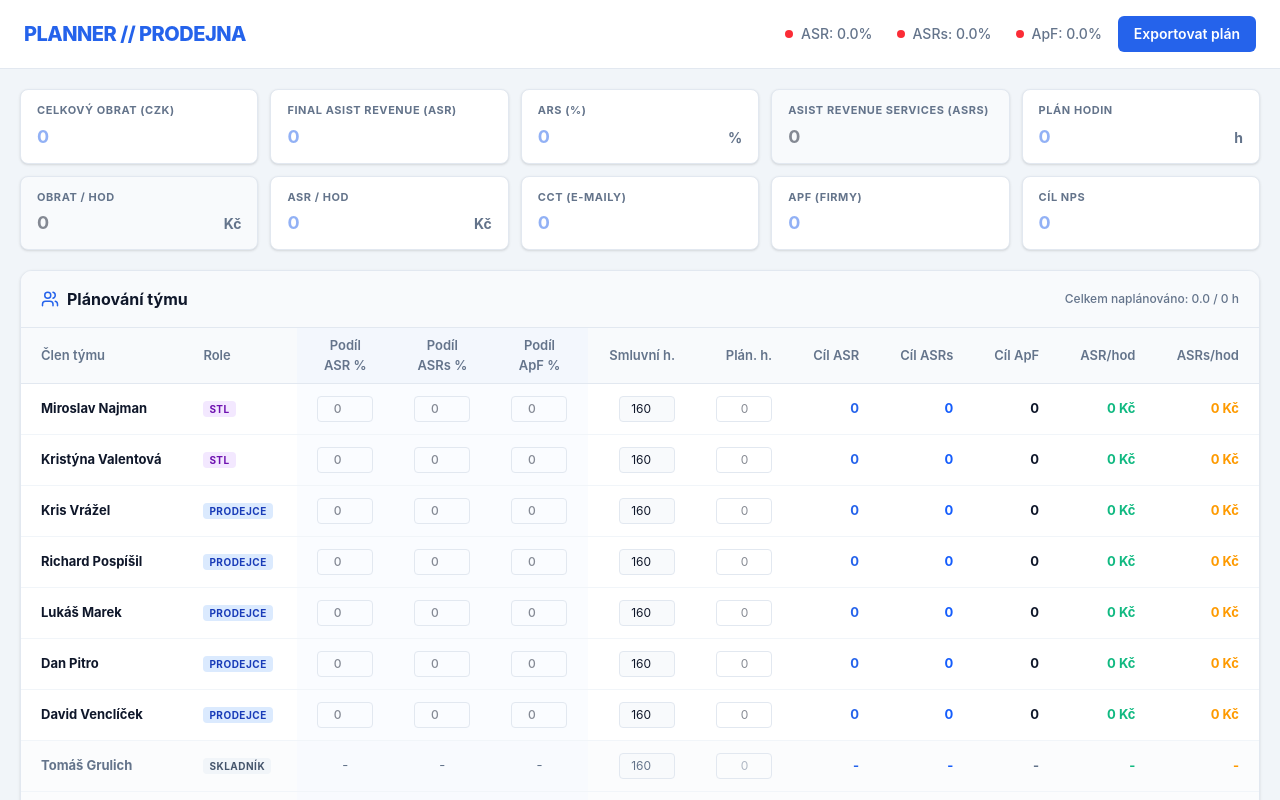
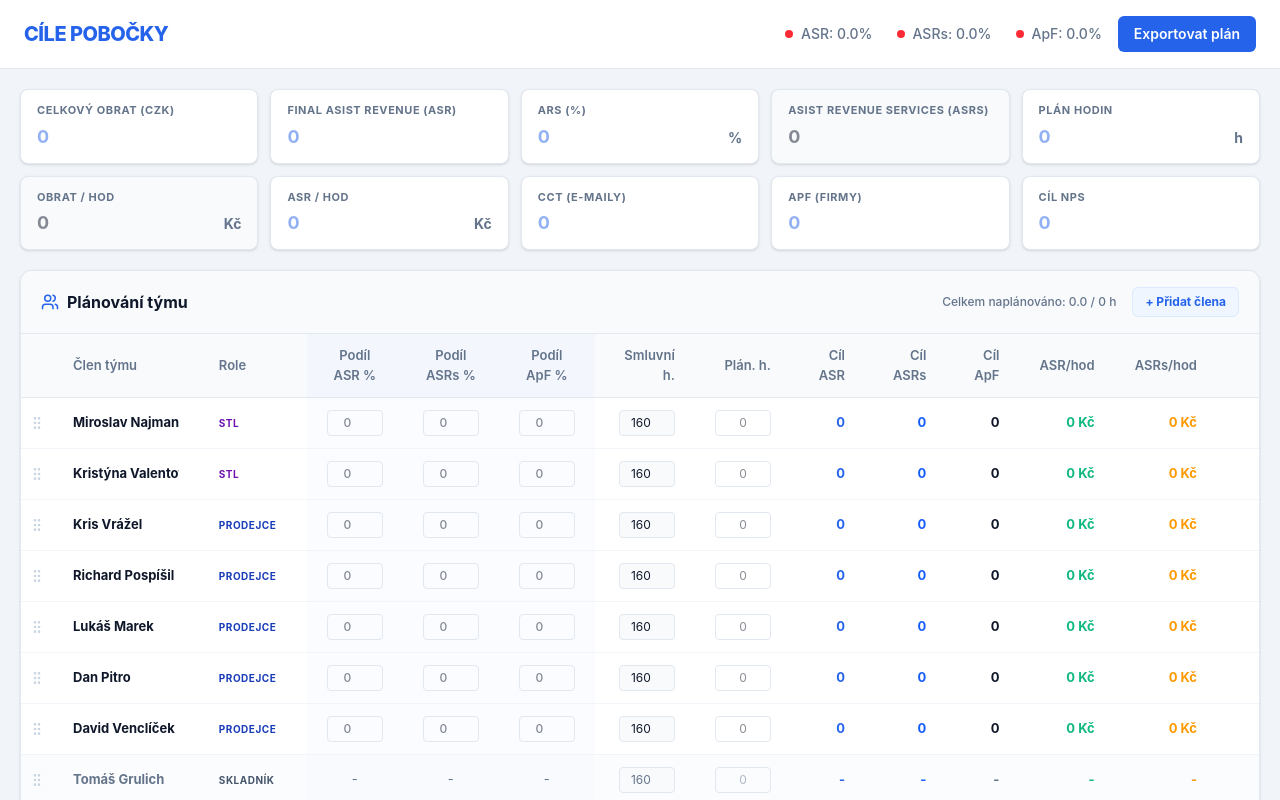
Before and after one commit to miroslavmiminajman-ui/Planovac-pobocky, a React (Vite) app: page / in a window 1280 px wide. Shown: the top 800 px of the page. Built offline with nearby package versions, Linux system fonts and the light colour scheme.

Commit message:
Add files via upload

```diff
--- a/index.html
+++ b/index.html
@@ -3,7 +3,7 @@
   <head>
     <meta charset="UTF-8" />
     <meta name="viewport" content="width=device-width, initial-scale=1.0" />
-    <title>Plánovač pobočky</title>
+    <title>My Google AI Studio App</title>
   </head>
   <body>
     <div id="root"></div>
--- a/metadata.json
+++ b/metadata.json
@@ -1,5 +1,5 @@
 {
-  "name": "Plánovač Prodejny",
+  "name": "Cíle pobočky",
   "description": "Aplikace pro rozplánování cílů prodejny na jednotlivé členy týmu na základě historického výkonu z XLS reportu.",
   "requestFramePermissions": [],
   "majorCapabilities": []
--- a/src/App.tsx
+++ b/src/App.tsx
@@ -11,9 +11,13 @@ import {
   Mail,
   Percent,
   Briefcase,
-  AlertCircle
+  AlertCircle,
+  Trash2,
+  ChevronUp,
+  ChevronDown,
+  GripVertical
 } from 'lucide-react';
-import { motion, AnimatePresence } from 'motion/react';
+import { motion, AnimatePresence, Reorder } from 'motion/react';
 import { cn } from './lib/utils';
 import { StoreTargets, Employee, EmployeeShares, EmployeeTarget } from './types';
 
@@ -44,6 +48,12 @@ const HARDCODED_EMPLOYEES: Employee[] = [
 ];
 
 export default function App() {
+  const [employees, setEmployees] = useState<Employee[]>(() => {
+    const saved = localStorage.getItem('planner_employees_v5');
+    if (saved) return JSON.parse(saved);
+    return HARDCODED_EMPLOYEES;
+  });
+
   const [targets, setTargets] = useState<StoreTargets>(() => {
     const saved = localStorage.getItem('planner_targets_v4');
     return saved ? JSON.parse(saved) : INITIAL_TARGETS;
@@ -68,6 +78,10 @@ export default function App() {
   });
 
   useEffect(() => {
+    localStorage.setItem('planner_employees_v5', JSON.stringify(employees));
+  }, [employees]);
+
+  useEffect(() => {
     localStorage.setItem('planner_targets_v4', JSON.stringify(targets));
   }, [targets]);
 
@@ -85,7 +99,7 @@ export default function App() {
 
   const calculatedTargets = useMemo(() => {
     // Stage 1: Initial targets with sick/vacation correction
-    const initial = HARDCODED_EMPLOYEES.map(emp => {
+    const initial = employees.map(emp => {
       const shares = employeeShares[emp.id] || { asr: 0, asr_s: 0, apf: 0 };
       const plannedHours = employeePlannedHours[emp.id] || 0;
       const stdHours = employeeStandardHours[emp.id] || 160;
@@ -166,7 +180,7 @@ export default function App() {
         share_asr: emp.shares.asr,
       };
     });
-  }, [targets, employeePlannedHours, employeeStandardHours, employeeShares]);
+  }, [targets, employees, employeePlannedHours, employeeStandardHours, employeeShares]);
 
   const handleTargetChange = (field: keyof StoreTargets, value: string) => {
     const numVal = parseFloat(value) || 0;
@@ -214,20 +228,55 @@ export default function App() {
     setEmployeeStandardHours(prev => ({ ...prev, [id]: parseFloat(value) || 0 }));
   };
 
+  const handleEmployeeUpdate = (id: string, field: keyof Employee, value: string) => {
+    setEmployees(prev => prev.map(emp =>
+      emp.id === id ? { ...emp, [field]: value } : emp
+    ));
+  };
+
+  const handleAddEmployee = () => {
+    const newId = crypto.randomUUID();
+    setEmployees(prev => [...prev, {
+      id: newId,
+      name: 'Nový člen',
+      role: 'Prodejce',
+      standard_hours: 160
+    }]);
+    // Initialize standard hours for the new member
+    setEmployeeStandardHours(prev => ({ ...prev, [newId]: 160 }));
+  };
+
+  const [deleteConfirmId, setDeleteConfirmId] = useState<string | null>(null);
+
+  const handleDeleteEmployee = (id: string) => {
+    if (deleteConfirmId === id) {
+      setEmployees(prev => prev.filter(emp => emp.id !== id));
+      setDeleteConfirmId(null);
+    } else {
+      setDeleteConfirmId(id);
+      // Auto cancel after 3 seconds
+      setTimeout(() => setDeleteConfirmId(prev => prev === id ? null : prev), 3000);
+    }
+  };
+
+  const handleReorder = (newOrder: Employee[]) => {
+    setEmployees(newOrder);
+  };
+
   const totalPlannedObrat = calculatedTargets.reduce((s, e) => s + e.obrat, 0);
   const totalPlannedAsr = calculatedTargets.reduce((s, e) => s + e.asr, 0);
   const totalHours = calculatedTargets.reduce((s, e) => s + e.planned_hours, 0);
 
-  const totalAsrShare = HARDCODED_EMPLOYEES.reduce((s, e) => s + (employeeShares[e.id]?.asr || 0), 0);
-  const totalAsrsShare = HARDCODED_EMPLOYEES.reduce((s, e) => s + (employeeShares[e.id]?.asr_s || 0), 0);
-  const totalApfShare = HARDCODED_EMPLOYEES.reduce((s, e) => s + (employeeShares[e.id]?.apf || 0), 0);
+  const totalAsrShare = employees.reduce((s, e) => s + (employeeShares[e.id]?.asr || 0), 0);
+  const totalAsrsShare = employees.reduce((s, e) => s + (employeeShares[e.id]?.asr_s || 0), 0);
+  const totalApfShare = employees.reduce((s, e) => s + (employeeShares[e.id]?.apf || 0), 0);
 
   return (
     <div className="min-h-screen flex flex-col bg-bg text-text-main font-sans">
       {/* Header */}
       <header className="bg-white px-6 py-4 border-b border-border flex justify-between items-center shrink-0">
         <div className="text-xl font-extrabold text-accent tracking-tight uppercase">
-          Planner // Prodejna
+          CÍLE POBOČKY
         </div>
         <div className="flex items-center gap-4">
           <div className="flex items-center gap-6 text-sm font-medium text-text-muted">
@@ -321,8 +370,16 @@ export default function App() {
               <Users size={18} className="text-accent" />
               Plánování týmu
             </h2>
-            <div className="text-xs text-text-muted font-medium">
-              Celkem naplánováno: {totalHours.toFixed(1)} / {targets.hodiny} h
+            <div className="flex items-center gap-4">
+              <div className="text-xs text-text-muted font-medium">
+                Celkem naplánováno: {totalHours.toFixed(1)} / {targets.hodiny} h
+              </div>
+              <button
+                onClick={handleAddEmployee}
+                className="px-3 py-1.5 rounded-md bg-blue-50 text-accent text-xs font-bold hover:bg-blue-100 transition-colors flex items-center gap-1.5 border border-blue-100"
+              >
+                + Přidat člena
+              </button>
             </div>
           </div>
 
@@ -330,6 +387,7 @@ export default function App() {
             <table className="w-full text-left border-collapse text-[13px]">
               <thead className="sticky top-0 z-10">
                 <tr className="bg-slate-50 border-b border-border">
+                  <th className="w-8 px-2"></th>
                   <th className="px-5 py-3 font-semibold text-text-muted">Člen týmu</th>
                   <th className="px-5 py-3 font-semibold text-text-muted">Role</th>
                   <th className="px-5 py-2 font-semibold text-text-muted text-center bg-blue-50/50">Podíl<br/>ASR %</th>
@@ -342,29 +400,60 @@ export default function App() {
                   <th className="px-5 py-3 font-semibold text-text-muted text-right font-bold">Cíl ApF</th>
                   <th className="px-5 py-3 font-semibold text-text-muted text-right text-success font-bold">ASR/hod</th>
                   <th className="px-5 py-3 font-semibold text-text-muted text-right text-amber-500 font-bold">ASRs/hod</th>
+                  <th className="px-5 py-3 w-10"></th>
                 </tr>
               </thead>
-              <tbody>
-                {calculatedTargets.map((emp) => {
+              <Reorder.Group
+                as="tbody"
+                axis="y"
+                values={employees}
+                onReorder={handleReorder}
+              >
+                {calculatedTargets.map((emp, index) => {
                   const isTargeted = emp.role === 'STL' || emp.role === 'Prodejce';
+                  const sourceEmp = employees.find(e => e.id === emp.id)!;
+                  const isDeleting = deleteConfirmId === emp.id;
+
                   return (
-                    <tr
+                    <Reorder.Item
+                      as="tr"
                       key={emp.id}
+                      value={sourceEmp}
                       className={cn(
-                        "border-b border-slate-100 transition-colors",
+                        "border-b border-slate-100 transition-colors group relative",
                         !isTargeted ? "bg-slate-50/50 text-text-muted" : "bg-white hover:bg-slate-50"
                       )}
                     >
-                      <td className="px-5 py-3 font-bold">{emp.name}</td>
+                      <td className="px-2 cursor-grab active:cursor-grabbing text-slate-300 hover:text-slate-500">
+                        <GripVertical size={16} />
+                      </td>
                       <td className="px-5 py-3">
-                        <span className={cn(
-                          "px-1.5 py-0.5 rounded text-[10px] font-bold uppercase tracking-wider",
-                          emp.role === 'STL' ? "bg-purple-100 text-purple-800" :
-                          emp.role === 'Prodejce' ? "bg-blue-100 text-blue-800" :
-                          "bg-slate-100 text-slate-600"
-                        )}>
-                          {emp.role}
-                        </span>
+                        <input
+                          type="text"
+                          value={emp.name}
+                          onChange={(e) => handleEmployeeUpdate(emp.id, 'name', e.target.value)}
+                          className={cn(
+                            "w-full bg-transparent border-none outline-none font-bold focus:ring-0 p-0",
+                            !isTargeted && "text-text-muted"
+                          )}
+                        />
+                      </td>
+                      <td className="px-5 py-3">
+                        <select
+                          value={emp.role}
+                          onChange={(e) => handleEmployeeUpdate(emp.id, 'role', e.target.value)}
+                          className={cn(
+                            "appearance-none bg-transparent border-none outline-none text-[10px] font-bold uppercase tracking-wider p-0 pr-2 focus:ring-0 cursor-pointer",
+                            emp.role === 'STL' ? "text-purple-800" :
+                            emp.role === 'Prodejce' ? "text-blue-800" :
+                            "text-slate-600"
+                          )}
+                        >
+                          <option value="STL">STL</option>
+                          <option value="Prodejce">Prodejce</option>
+                          <option value="Skladník">Skladník</option>
+                          <option value="Brigádník">Brigádník</option>
+                        </select>
                       </td>
                       <td className="px-5 py-3 text-center bg-blue-50/30">
                         {isTargeted ? (
@@ -432,10 +521,26 @@ export default function App() {
                       <td className="px-5 py-3 text-right font-bold text-amber-500 whitespace-nowrap">
                         {isTargeted ? `${Math.ceil(emp.asrs_hod).toLocaleString('cs-CZ')} Kč` : '-'}
                       </td>
-                    </tr>
+                      <td className="px-2 py-3">
+                        <div className="flex items-center gap-1 opacity-0 group-hover:opacity-100 transition-opacity justify-end">
+                          <button
+                            onClick={() => handleDeleteEmployee(emp.id)}
+                            className={cn(
+                              "p-1.5 rounded transition-all flex items-center gap-1",
+                              isDeleting
+                                ? "bg-red-500 text-white px-2 text-[10px] font-bold"
+                                : "hover:bg-red-50 text-red-300 hover:text-red-500"
+                            )}
+                            title={isDeleting ? "Klikněte znovu pro smazání" : "Smazat člena"}
+                          >
+                            {isDeleting ? "SMAZAT?" : <Trash2 size={14} />}
+                          </button>
+                        </div>
+                      </td>
+                    </Reorder.Item>
                   );
                 })}
-              </tbody>
+              </Reorder.Group>
             </table>
           </div>
         </section>
```
